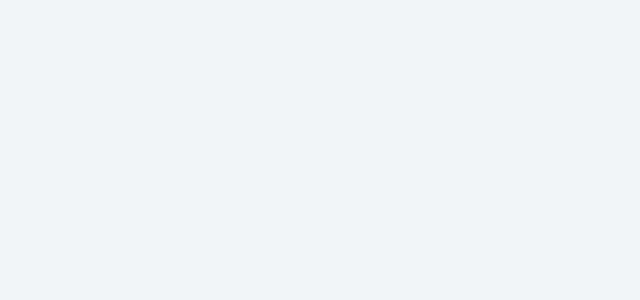
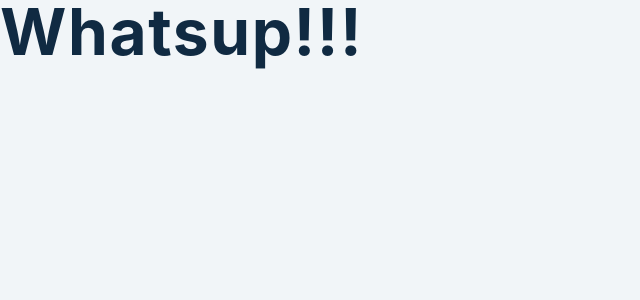
Before and after one commit to ChristianWare/Menu, a React (Create React App) app: page / in a window 1280 px wide. Shown: the top 300 px of the page, without its empty margins (0-640 px from the left). Built offline with nearby package versions, Linux system fonts and the light colour scheme.

Commit message:
H1 Hello

```diff
--- a/src/App.js
+++ b/src/App.js
@@ -7,7 +7,7 @@ import items from './data'
 function App() {
   return (
     <div>
-
+      <h1>Whatsup!!!</h1>
     </div>
   );
 }
```
